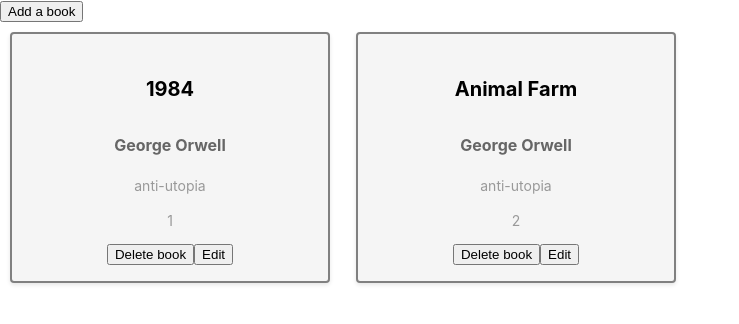
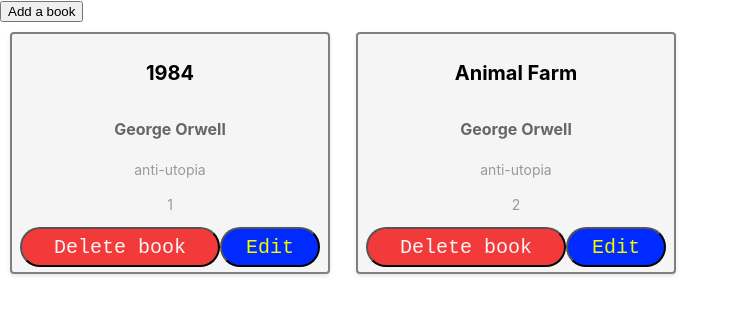
Before and after one commit to Kabadzh0b/Book-storage, a React (Create React App) app in the folder book-storage/: page / in a window 1280 px wide. Shown: the top 324 px of the page, without its empty margins (0-739 px from the left). Built offline with nearby package versions, Linux system fonts and the light colour scheme; the HTML template or start-up script is replaced by a standard one.

Commit message:
edit books

```diff
--- a/book-storage/src/App.css
+++ b/book-storage/src/App.css
@@ -2,7 +2,6 @@
     display: flex;
     flex-direction: column;
     background-color: #f5f5f5;
-    padding: 16px;
     margin-left: 10px;
     margin-top: 10px;
     border-radius: 4px;
@@ -11,6 +10,7 @@
     box-sizing: border-box;
     align-items: center;
     border: 2px solid gray;
+    padding-bottom: 5px;
 }
 
 .book-item-title {
@@ -47,3 +47,23 @@
         width: 320px;
     }
 }
+
+.delete-btn{
+    width: 200px;
+    height: 40px;
+    font-family: "Avignon Pro", monospace;
+    font-size: 20px;
+    background-color: rgb(243, 58, 58);
+    border-radius: 25px;
+    color: whitesmoke;
+}
+
+.edit-btn{
+    width: 100px;
+    height: 40px;
+    font-family: "Avignon Pro", monospace;
+    font-size: 20px;
+    background-color: rgb(0, 42, 255);
+    border-radius: 25px;
+    color: #eefa01;
+}
--- a/book-storage/src/App.tsx
+++ b/book-storage/src/App.tsx
@@ -21,17 +21,18 @@ function App() {
 
     const [modalActive, setModalActive] = useState(false);
     const [bookList, setBookList] = useState(BaseBookList);
+    const [editBook, setEditBook] = useState<Book|null>(null);
 
-    const deleteBook = (ISBN: number) => {
+    const deleteBook = (ISBN: number):void => {
         setBookList(bookList.filter(book => book.ISBN !== ISBN));
     }
 
     return (
         <div className="App">
             <button onClick={() => setModalActive(true)}>Add a book</button>
-            <BookList bookList={bookList} deleteBook={deleteBook}></BookList>
+            <BookList bookList={bookList} deleteBook={deleteBook} setModalActive={setModalActive} setEditBook={setEditBook}></BookList>
             <BookModal active={modalActive} setActive={setModalActive} bookList={bookList}
-                       setBookList={setBookList}></BookModal>
+                       setBookList={setBookList} editBook={editBook} setEditBook={setEditBook}></BookModal>
         </div>
     );
 }
--- a/book-storage/src/components/BookItem.tsx
+++ b/book-storage/src/components/BookItem.tsx
@@ -1,6 +1,11 @@
 import {Book} from "../types/Book";
 
-export const BookItem = ({book, deleteBook}: { book: Book, deleteBook: (ISBN: number) => void }) => {
+export const BookItem = ({book, deleteBook, setModalActive, setEditBook}: {
+    book: Book,
+    deleteBook: (ISBN: number) => void,
+    setModalActive: (status: boolean) => void
+    setEditBook: (book:Book) => void
+}) => {
 
     return (
         <div className="book-item-container">
@@ -9,10 +14,13 @@ export const BookItem = ({book, deleteBook}: { book: Book, deleteBook: (ISBN: nu
             <p className="book-item-category">{book.category}</p>
             <p className="book-item-isbn">{book.ISBN}</p>
             <div>
-                <button onClick={() => deleteBook(book.ISBN)}>Delete book</button>
-                <button>Edit</button>
+                <button className="delete-btn" onClick={() => deleteBook(book.ISBN)}>Delete book</button>
+                <button className="edit-btn" onClick={() => {
+                    setEditBook(book)
+                    setModalActive(true)
+                }}>Edit
+                </button>
             </div>
-
         </div>
     )
 }
--- a/book-storage/src/components/BookList.tsx
+++ b/book-storage/src/components/BookList.tsx
@@ -1,12 +1,17 @@
 import {Book} from "../types/Book";
 import {BookItem} from "./BookItem";
 
-export const BookList = ({bookList, deleteBook}: { bookList: Book[], deleteBook: (ISBN: number) => void }) => {
+export const BookList = ({bookList, deleteBook, setModalActive, setEditBook}: {
+    bookList: Book[],
+    deleteBook: (ISBN: number) => void,
+    setModalActive: (status: boolean) => void
+    setEditBook: (book:Book) => void
+}) => {
 
     return (
         <div className="Book-List">
             {bookList.map((book) => (
-                <BookItem deleteBook={deleteBook} key={book.ISBN} book={book}></BookItem>
+                <BookItem deleteBook={deleteBook} key={book.ISBN} book={book} setModalActive={setModalActive} setEditBook={setEditBook}></BookItem>
             ))}
         </div>
     )
--- a/book-storage/src/components/BookModal/BookModal.tsx
+++ b/book-storage/src/components/BookModal/BookModal.tsx
@@ -1,17 +1,35 @@
-import React, {useState} from "react";
+import React, {useEffect, useState} from "react";
 import "./BookModal.css";
 import {Book} from "../../types/Book";
 
-const BookModal = ({active, setActive, bookList, setBookList}: {
+const BookModal = ({active, setActive, bookList, setBookList, editBook = null, setEditBook}: {
     active: boolean,
     setActive: (status: boolean) => void,
     bookList: Book[],
-    setBookList: (bookList: Book[]) => void
+    setBookList: (bookList: Book[]) => void,
+    editBook: Book | null,
+    setEditBook: (book: Book | null) => void
 }) => {
     const [bookTitle, setBookTitle] = useState("");
     const [authorName, setAuthorName] = useState("");
     const [category, setCategory] = useState("");
     const [ISBN, setISBN] = useState("");
+
+    const clearAll = ()=>{
+        setBookTitle("");
+        setAuthorName("");
+        setCategory("");
+        setISBN("");
+    }
+
+    useEffect(() => {
+        if (editBook) {
+            setBookTitle(editBook.bookTitle);
+            setAuthorName(editBook.authorName);
+            setCategory(editBook.category);
+            setISBN(String(editBook.ISBN));
+        }
+    }, [editBook]);
 
     const handleSubmit = (e: React.FormEvent) => {
         e.preventDefault();
@@ -23,7 +41,7 @@ const BookModal = ({active, setActive, bookList, setBookList}: {
 
         } else if (ISBN === "") {
 
-        } else {
+        } else if (!editBook) {
             const newBook: Book = {
                 bookTitle,
                 authorName,
@@ -34,12 +52,31 @@ const BookModal = ({active, setActive, bookList, setBookList}: {
             newBookList.push(newBook);
             setBookList(newBookList);
             setActive(false);
+        } else {
+            const newBook: Book = {
+                bookTitle,
+                authorName,
+                category,
+                ISBN: parseInt(ISBN),
+            };
+            const newBookList = [...bookList];
+            setBookList(newBookList.map((book) => {
+                if (book.ISBN === editBook.ISBN) return newBook;
+                return book;
+            }))
+            setEditBook(null);
+            clearAll();
+            setActive(false);
         }
     };
 
 
     return (
-        <div className={active ? "modal active" : "modal"} onClick={() => setActive(false)}>
+        <div className={active ? "modal active" : "modal"} onClick={() => {
+            setEditBook(null);
+            clearAll();
+            setActive(false);
+        }}>
             <div className="modal__content" onClick={e => e.stopPropagation()}>
                 <h2>Add a book</h2>
                 <form onSubmit={handleSubmit}>
```
